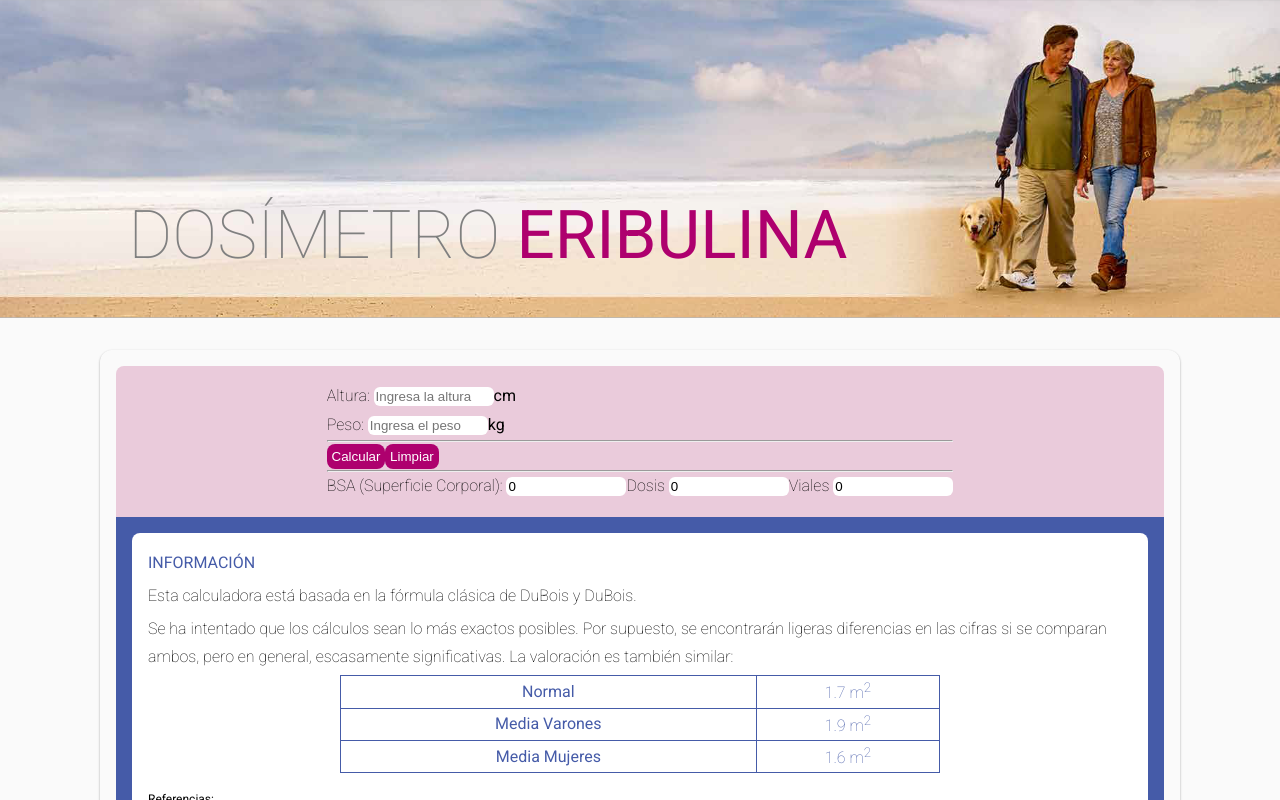
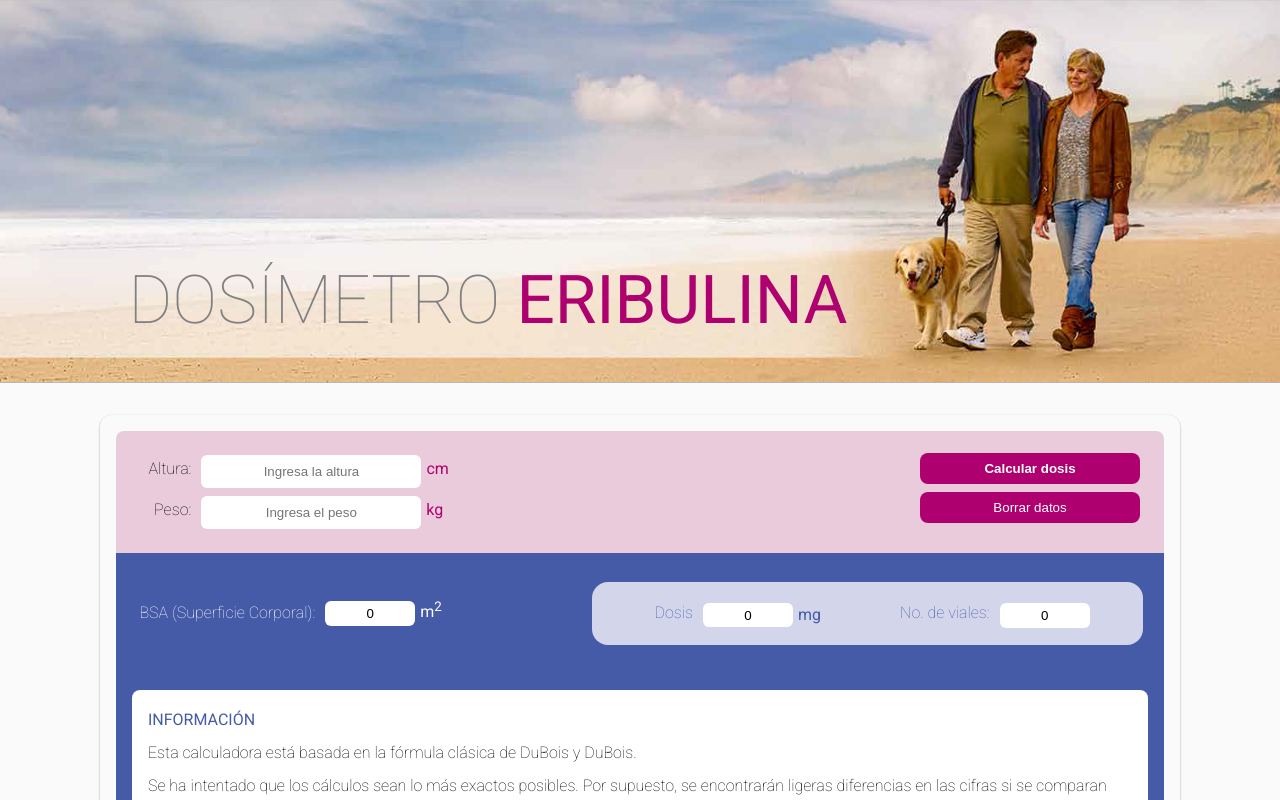
Before and after one commit to GoPharmaBack/dosimetro-calc-app, a React (Create React App) app: page / in a window 1280 px wide. Shown: the top 800 px of the page. Built offline with nearby package versions, Linux system fonts and the light colour scheme.

Commit message:
ajuste de estilos

```diff
--- a/src/components/Calculadora.js
+++ b/src/components/Calculadora.js
@@ -5,8 +5,8 @@
   let [currentAltura, setCurrentAltura] = useState(0);
   let [currentPeso, setCurrentPeso] = useState(0);
   let [currentBsa, setCurrentBsa] = useState(0);
- let[currentDosis,setCurrentDosis]=useState(0);
- let[currentViales,setCurrentViales]=useState(0);
+  let [currentDosis, setCurrentDosis] = useState(0);
+  let [currentViales, setCurrentViales] = useState(0);
 
   useEffect(() => {
     document.querySelector(".result").value = "0";
@@ -28,11 +28,11 @@
     setCurrentBsa(superficie);
     console.log(superficie)
 
-   var dosis =parseFloat(superficie*1.4);
+    var dosis = parseFloat(superficie * 1.4);
     setCurrentDosis(dosis.toFixed(2))
 
     console.log(dosis.toFixed(2));
-   let viales = (dosis*2/1);
+    let viales = (dosis * 2 / 1);
     setCurrentViales(viales)
 
   };
@@ -50,34 +50,54 @@
   };
   return (
     <section className="calculadora">
-      <br/>
+
       <form>
-        <div className="datos-formm">
+      <div className="contenedor-form">
+      <div className="datos-usuario">
+          <div className="group-usuario">
             <label > Altura: </label>
-          <input type="text" id="altura" placeholder="Ingresa la altura" />
-           cm
+            <div><input type="text" id="altura" placeholder="Ingresa la altura" />
+            <p>cm</p></div>
           </div>
-        <br />
-        <div className="datos-formm">
+
+          <div className="group-usuario">
             <label > Peso: </label>
-          <input type="text" id="peso" placeholder="Ingresa el peso" />
-           kg
+            <div><input type="text" id="peso" placeholder="Ingresa el peso" />
+           <p> kg</p></div>
           </div>
-        <hr />
+        </div>
 
-        <button onClick={Formula}>Calcular</button>
+        <div className="botones-form">
 
-        <button onClick={Clear}>Limpiar</button>
+          <button onClick={Formula}><strong>Calcular dosis</strong></button>
 
-        <hr />
+          <button onClick={Clear}>Borrar datos</button>
+        </div>
+
+
+        <div className="datos-bsa">
           <label> BSA (Superficie Corporal): </label>
           <input type="text" className="result" value={currentBsa} readOnly />
-        <br/>
+          <p>m<sup>2</sup></p>
+        </div>
+
+
+
+        <div className="datos-viales">
+        <div className="caja-azul">
+        <div className="grupo-viales">
         <label>Dosis </label>
-        <input type="text" className="result" value={currentDosis} readOnly />
-        <br/>
-        <label>Viales </label>
+          <div><input type="text" className="result" value={currentDosis} readOnly />
+          mg</div>
+        </div>
+         <div className="grupo-viales">
+         <label>No. de viales: </label>
           <input type="text" className="result" value={currentViales} readOnly />
+         </div>
+        </div>
+        </div>
+
+        </div>
          </form>
     </section>
   )
--- a/src/scss/index.scss
+++ b/src/scss/index.scss
@@ -7,13 +7,16 @@
   margin: 0;
   box-sizing: border-box;
 }
-body{
+
+body {
   background: rgb(250, 250, 250);
 }
+
 header {
-  width: min-max(100%, auto);
+  width: 100%;
+  max-width: 100vw;
 
-  min-height:318px;
+  min-height: 383px;
   margin-bottom: 2rem;
   background-color: rgb(182, 182, 182);
   display: flex;
@@ -23,16 +26,23 @@
   background-image: url('../assets/img/header-img.png');
   background-size: cover;
   background-position: right;
-h1{
+
+  h1 {
     margin-left: 9%;
     color: grey;
-  @include phone{
+
+    @include phone {
       font-size: 1.802rem;
     }
-  strong{
-  color:#ae006e ;
 
-}}
+    strong {
+      color: #ae006e;
+
+    }
+  }
+  @include phone{
+    margin-bottom: 5px;
+  }
 }
 
 .app-contenedor {
@@ -44,32 +54,188 @@
   max-width: 1080px;
   width: 100vw;
   border-radius: 12px;
-  box-shadow: 0 1px 3px rgba(0,0,0,0.12), 0 1px 2px rgba(0,0,0,0.24);
+  box-shadow: 0 1px 3px rgba(0, 0, 0, 0.12), 0 1px 2px rgba(0, 0, 0, 0.24);
   box-sizing: border-box;
 
-.calculadora{
+  .calculadora {
     display: flex;
     align-items: center;
     justify-content: space-evenly;
-  padding: 1rem 2rem;
+
     width: 100%;
+    height: auto;
     border-radius: 8px 8px 0px 0px;
     background-color: #eacbdb;
 
+    input {
+      width: 120px;
+      margin-right: 5px;
     }
-.datos{
+
+    form {
+      display: flex;
+      align-items: center;
+      justify-content: center;
+      flex-flow: column;
+      width: 100%;
+      height: auto;
+
+    }
+
+    .contenedor-form {
+
+      width: 100%;
+      height: auto;
+      display: grid;
+      grid-auto-rows: 1fr;
+      grid-auto-flow: dense;
+      grid-template-columns: repeat(auto-fill, minmax(20rem, 1fr));
+      grid-template-areas: "usuario botones  botones"
+        " bsa  viales viales";
+      justify-content: center;
+      align-items: center;
+@include phone{
+display: flex;
+flex-flow: column;
+}
+      .datos-usuario {
+        padding: 1rem;
+        grid-area: usuario;
+        @include phone{
+          padding: 0 1rem;
+        }
+
+        .group-usuario {
+          width: 100%;
+          justify-content: center;
+          align-items: flex-start;
+          display: flex;
+          flex-flow: row;
+margin: 0.5rem;
+          input {
+            min-width: 220px
+          }
+
+          label {
+            margin-right: 10px;
+          }
+
+          div {
+            display: flex;
+
+            p {
+              color: #ae006e;
+              font-size: 1rem;
+            }
+          }
+@include phone{
+  width: auto;
+}
+        }
+
+      }
+
+      .botones-form {
+        grid-area: botones;
+        width: 100%;
+        display: flex;
+        flex-flow: column;
+        padding: 1rem;
+        align-items: center;
+        @include phone{
+          padding: 0 1rem;
+        }
+      }
+
+      .datos-bsa,
+      .datos-dosis,
+      .datos-viales {
+        padding: 0.3rem;
+        width: 100%;
+        input {
+          margin-left: 10px;
+          max-width: 90px;
+        }
+
+      }
+
+      .datos-bsa {
+        grid-area: bsa;
+        color: white;
+        height: 100%;
+        background-color: #455ba8;
+        display: flex;
+
+        align-items: center;
+        justify-content: center;
+        @include phone{padding-top: 1rem;}
+
+      }
+
+
+
+      .datos-viales {
+        background-color: #455ba8;
+        grid-area: viales;
+width: 100%;
+        height: 100%;
+        background-color: #455ba8;
+        display: flex;
+
+        align-items: center;
+        justify-content: flex-end;
+
+        .caja-azul {
+          margin-right: 1rem;
+          border-radius: 16px;
+          width: 100%;
+          max-width: 80%;
+          display: flex;
+          flex-flow: row;
+          padding: 1rem;
+          background-color: #d3d5eb;
+          color: #455ba8;
+          align-items: center;
+          justify-content: center;
+          @include tablet{
+            flex-flow: column;
+            align-items: center;
+            justify-content: center;
+            max-width: 100%;
+            margin: auto;
+          }
+          @include phone{
+            width: auto;
+          }
+
+          .grupo-viales {
+            display: flex;
+            width: 100%;
+            align-items: center;
+            justify-content: center;
+            input{margin-top: 0.3rem;;}
+          }
+        }
+      }
+
+    }
+
+  }
+
+  .datos {
     background-color: #455ba8;
     width: 100%;
     height: auto;
     padding: 1rem;
   }
-.logos-footer{
+
+  .logos-footer {
     width: 100%;
     background-color: white;
   }
 
 
-.informacion{
+  .informacion {
     background-color: white;
     padding: 1rem;
     font-weight: lighter;
@@ -78,25 +244,34 @@
     margin-bottom: 1rem;
     border-radius: 8px;
 
-  .tabla{
+    .tabla {
       display: flex;
       align-items: center;
       justify-content: center;
-    table{
+
+      table {
         color: #455ba8;
         border-collapse: collapse;
         border: 1;
         width: 100%;
         max-width: 600px;
         gap: 0px;
-      tr{border: 1px solid #455ba8;}
-      td{border: 1px solid #455ba8;
-         text-align: center;}
+
+        tr {
+          border: 1px solid #455ba8;
         }
+
+        td {
+          border: 1px solid #455ba8;
+          text-align: center;
+        }
+      }
+
       margin-bottom: 1rem;
     }
   }
-.formulas{
+
+  .formulas {
     border-radius: 8px;
     font-weight: lighter;
     width: 100%;
@@ -106,57 +281,74 @@
     align-items: flex-start;
     flex-flow: column;
     justify-content: center;
-.contenedor-formulas{
+
+    .contenedor-formulas {
       display: flex;
       align-items: center;
       justify-content: space-evenly;
       width: 100%;
-  @include phone{
+
+      @include phone {
         flex-flow: column;
         justify-content: flex-start;
         align-items: flex-start;
       }
-  strong{font-size: 0.8rem;}
+
+      strong {
+        font-size: 0.8rem;
       }
-  .formula{
-    p{
+    }
+
+    .formula {
+      p {
         margin-bottom: none !important;
       }
+
       display: flex;
       align-items: flex-start;
       flex-flow: column;
       justify-content: center;
     }
   }
-.logos-footer{
+
+  .logos-footer {
     display: flex;
     align-items: center;
     justify-content: space-between;
     flex-flow: row;
     width: 100%;
     padding: 1rem;
-  img{ max-height: 80px;}
-  @include phone{
-    img{
+
+    img {
+      max-height: 80px;
+    }
+
+    @include phone {
+      img {
         max-height: 50px;
       }
     }
 
   }
-.color{
+
+  .color {
     width: 100%;
-background: linear-gradient(90deg, rgba(69,91,168,1) 0%, rgba(155,31,98,1) 100%);
+    background: linear-gradient(90deg, rgba(69, 91, 168, 1) 0%, rgba(155, 31, 98, 1) 100%);
 
     height: 1rem;
   }
 
 }
 
-br{display:none;@include phone{
+br {
+  display: none;
+
+  @include phone {
     display: block;
-}}
+  }
+}
 
-.menos{
+.menos {
 
   max-width: 100px;
 }
--- a/src/scss/libs/_type.scss
+++ b/src/scss/libs/_type.scss
@@ -43,23 +43,28 @@
 label{ font-weight: lighter !important;
 }
 
-input,select{
-  padding: 2px;
-  max-width: 120px;
+input{
+  padding: 0.3rem;
+ text-align: center;
   border-radius: 6px;
   border: none;
-  width: 100%;
-  margin: 5px 0;
+
+
 }
 
-select,button{
+button{
   color: white;
   background-color: #ae006e;
-}
-button{
-  border: none;
-  padding: 0.3rem;
+  padding: 1rem;border: none;
+  padding: 0.5rem;
   border-radius: 8px;
+  width: 100%;
+  max-width: 220px;
+  margin:auto 0.5rem 0.5rem auto;
+  @include phone{
+    margin: 0.5rem auto;
+  }
 }
 
+
 .titulo{ color:#455ba8; font-weight: bolder; text-transform: uppercase;}
```
Lines whose indentation alone changed are shown as unchanged.
